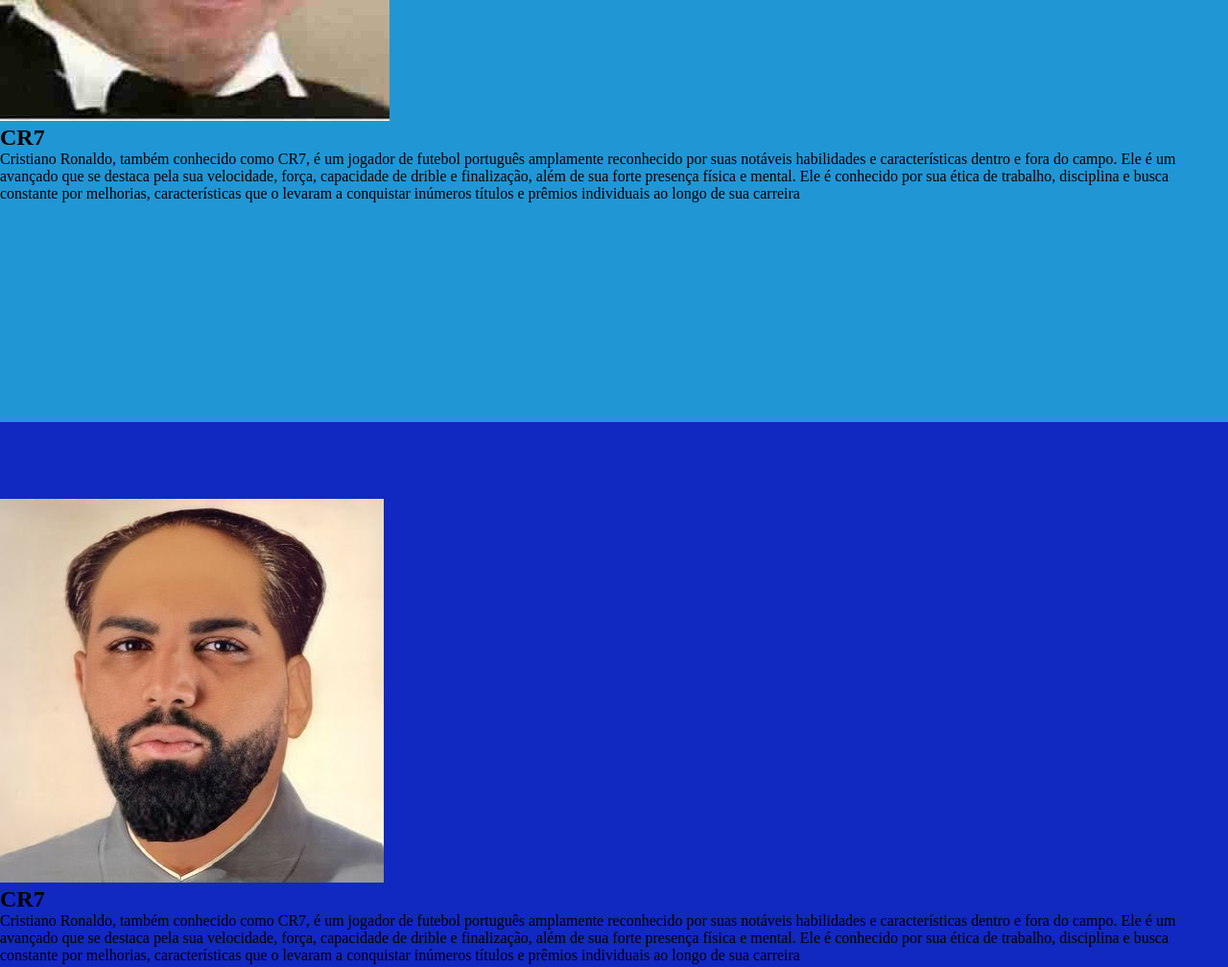
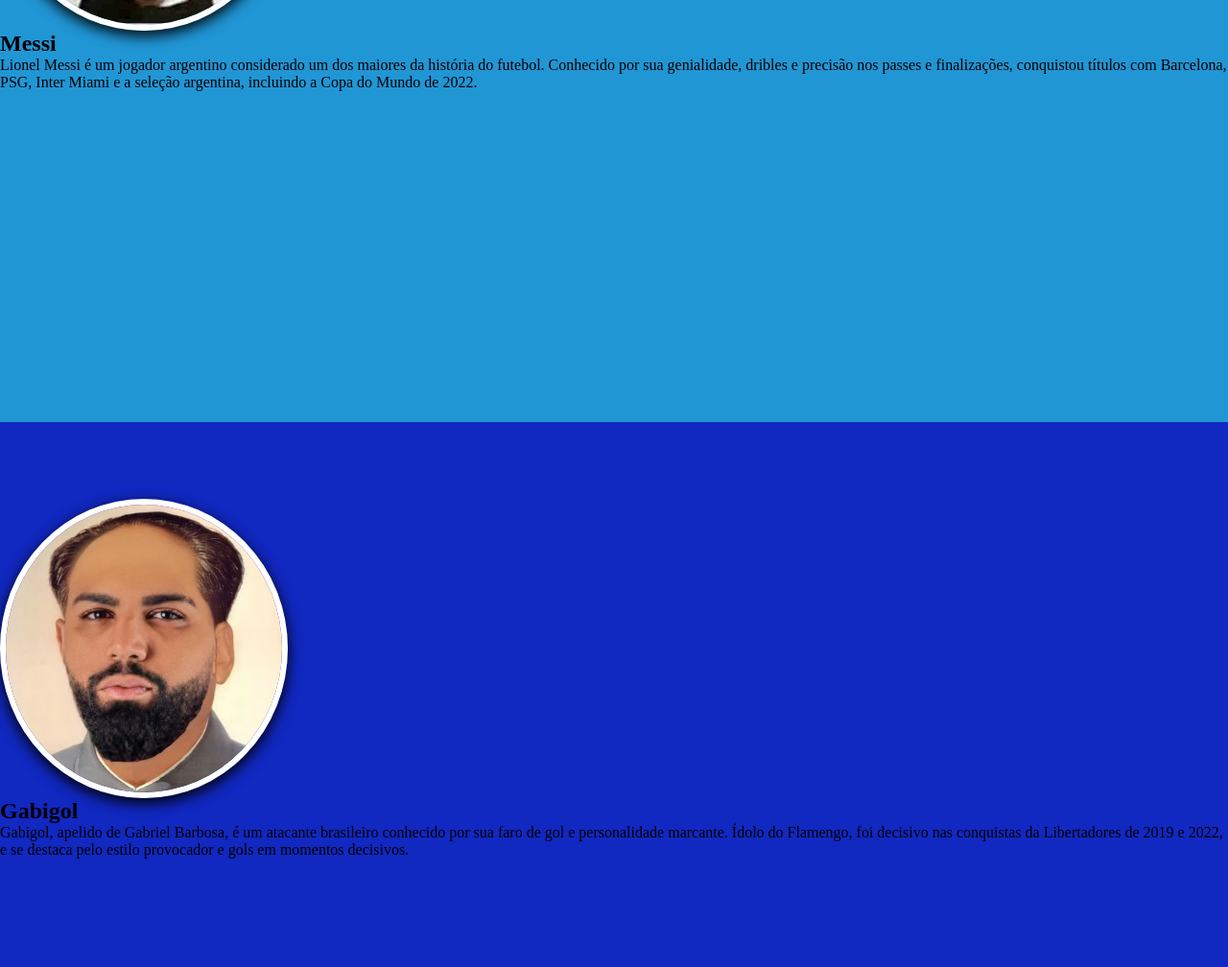
Before and after one commit to edsonvsantos/sala07-tds, a plain HTML site: page landingPage/index.html in a window 1280 px wide. Shown: the part 1160-2168 px from the top of the page at 96% size. Drawn offline with Linux system fonts and the light colour scheme.

Commit message:
Add files via upload

```diff
--- a/landingPage/index.html
+++ b/landingPage/index.html
@@ -16,50 +16,46 @@
     <main>
         <section id="s1">
             <div class="wrap-img">
-                <img src="./images/cr7.jpg" alt="CR7">
+                <img class="img-s1" src="./images/cr7.jpg" alt="CR7">
             </div>
             <div class="wrap-words">
                 <h2>CR7</h2>
-                <p>Cristiano Ronaldo, também conhecido como CR7, é um jogador de futebol português amplamente reconhecido por suas notáveis habilidades e
-                    características dentro e fora do campo. Ele é um avançado que se destaca pela sua velocidade, força, capacidade de drible e finalização,
-                    além de sua forte presença física e mental. Ele é conhecido por sua ética de trabalho, disciplina e busca constante por melhorias, características
-                    que o levaram a conquistar inúmeros títulos e prêmios individuais ao longo de sua carreira</p>
+                <p>Cristiano Ronaldo, também conhecido como CR7, é um jogador de futebol português amplamente
+                   reconhecido por suas notáveis habilidades e características dentro e fora do campo. </p>
             </div>
         </section>
         <section id="s2">
             <div class="wrap-img">
-                <img src="./images/Messi.jpg" alt="CR7">
+                <img class="img-s1" src="./images/Messi.jpg" alt="Messi">
             </div>
             <div class="wrap-words">
-                <h2>CR7</h2>
-                <p>Cristiano Ronaldo, também conhecido como CR7, é um jogador de futebol português amplamente reconhecido por suas notáveis habilidades e
-                    características dentro e fora do campo. Ele é um avançado que se destaca pela sua velocidade, força, capacidade de drible e finalização,
-                    além de sua forte presença física e mental. Ele é conhecido por sua ética de trabalho, disciplina e busca constante por melhorias, características
-                    que o levaram a conquistar inúmeros títulos e prêmios individuais ao longo de sua carreira</p>
+                <h2>Messi</h2>
+                <p>Lionel Messi é um jogador argentino considerado um dos maiores da história do futebol.
+                    Conhecido por sua genialidade, dribles e precisão nos passes e finalizações, conquistou
+                    títulos com Barcelona, PSG, Inter Miami e a seleção argentina, incluindo a Copa do Mundo
+                    de 2022.</p>
             </div>
         </section>
         <section id="s3">
             <div class="wrap-img">
-                <img src="./images/Gabigol.jpg" alt="CR7">
+                <img class="img-s1" src="./images/Gabigol.jpg" alt="Gabigol">
             </div>
             <div class="wrap-words">
-                <h2>CR7</h2>
-                <p>Cristiano Ronaldo, também conhecido como CR7, é um jogador de futebol português amplamente reconhecido por suas notáveis habilidades e
-                    características dentro e fora do campo. Ele é um avançado que se destaca pela sua velocidade, força, capacidade de drible e finalização,
-                    além de sua forte presença física e mental. Ele é conhecido por sua ética de trabalho, disciplina e busca constante por melhorias, características
-                    que o levaram a conquistar inúmeros títulos e prêmios individuais ao longo de sua carreira</p>
+                <h2>Gabigol</h2>
+                <p>Gabigol, apelido de Gabriel Barbosa, é um atacante brasileiro conhecido por sua faro de gol
+                    e personalidade marcante. Ídolo do Flamengo, foi decisivo nas conquistas da Libertadores
+                    de 2019 e 2022, e se destaca pelo estilo provocador e gols em momentos decisivos.</p>
             </div>
         </section>
         <section id="s4">
             <div class="wrap-img">
-                <img src="./images/UnoHenrique.jpg" alt="CR7">
+                <img class="img-s1" src="./images/UnoHenrique.jpg" alt="UnoHenrique">
             </div>
             <div class="wrap-words">
-                <h2>CR7</h2>
-                <p>Cristiano Ronaldo, também conhecido como CR7, é um jogador de futebol português amplamente reconhecido por suas notáveis habilidades e
-                    características dentro e fora do campo. Ele é um avançado que se destaca pela sua velocidade, força, capacidade de drible e finalização,
-                    além de sua forte presença física e mental. Ele é conhecido por sua ética de trabalho, disciplina e busca constante por melhorias, características
-                    que o levaram a conquistar inúmeros títulos e prêmios individuais ao longo de sua carreira</p>
+                <h2>Uno Henrique</h2>
+                <p>Uno Henrique é a versão automotiva e veloz de Bruno Henrique, atacante do Flamengo. No meme,
+                    ele vira um Uno tunado, simbolizando sua incrível velocidade em campo — “ó o homi passando
+                    de Uno!” virou sinônimo de arrancada imparável!</p>
             </div>
         </section>
     </main>
--- a/landingPage/style.css
+++ b/landingPage/style.css
@@ -38,7 +38,34 @@ nav a:hover{
     align-items: center;
     justify-content: center;
     gap: 20px;
+    background-color: rgb(157, 25, 25);
 }
+
+.wrap-img{
+    width: 300px;
+    display: flex;
+    align-items: center;
+    justify-content: center;
+    border-radius: 100%;
+    overflow: hidden;
+    border: 6px solid #ffffff;
+    box-shadow: rgb(0, 0, 0) 0px 5px 15px;
+}
+
+.img-s1{
+    width: 300px;
+    height: auto;
+    transition: all 200ms ease-in-out;
+}
+.img-s1:hover{
+    transform: scale(1.2);
+}
+
+.wrap.words{
+    width: 40%;
+}
+
+
 
 #s2{
     min-height: 100vh;
```
Also changed, not shown: landingPage/images/cr7.jpg.
